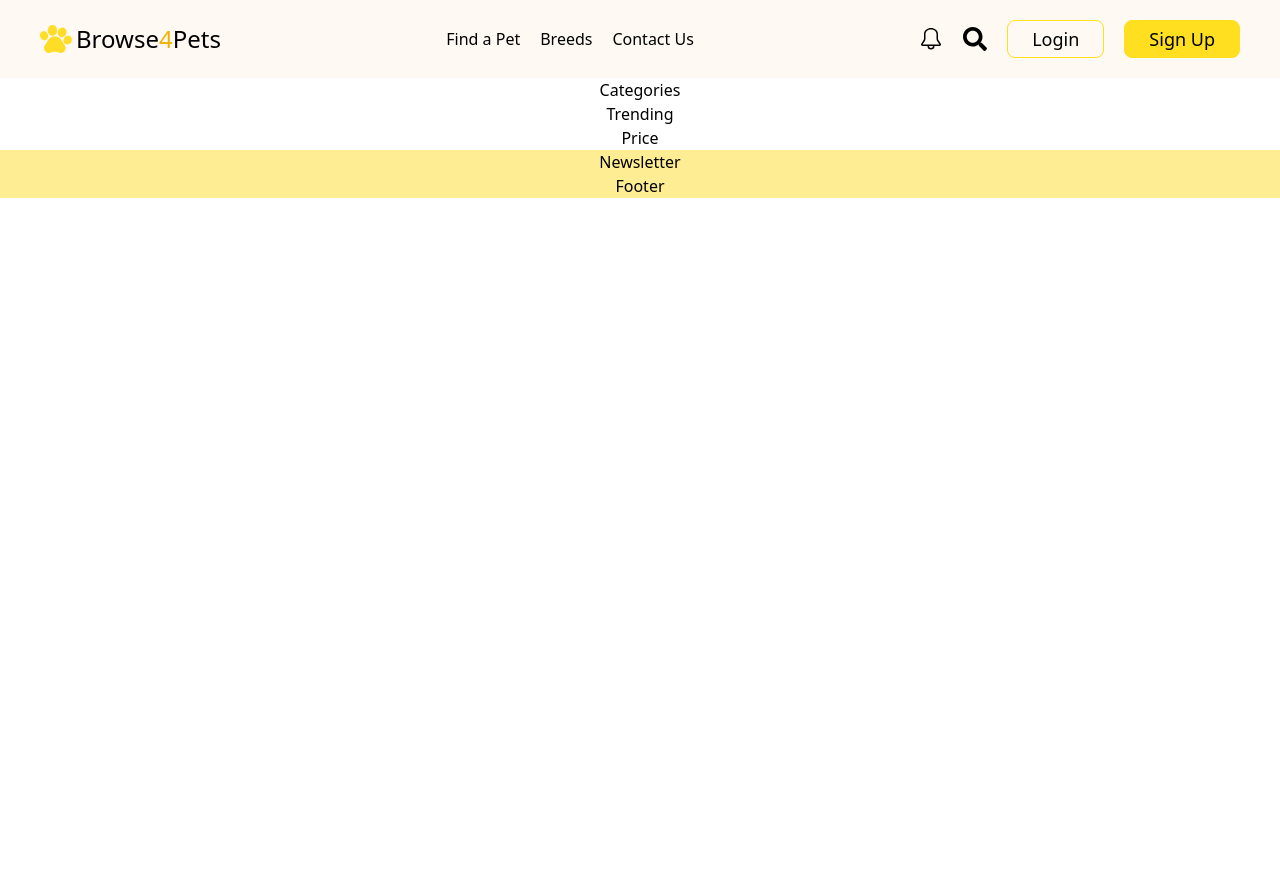
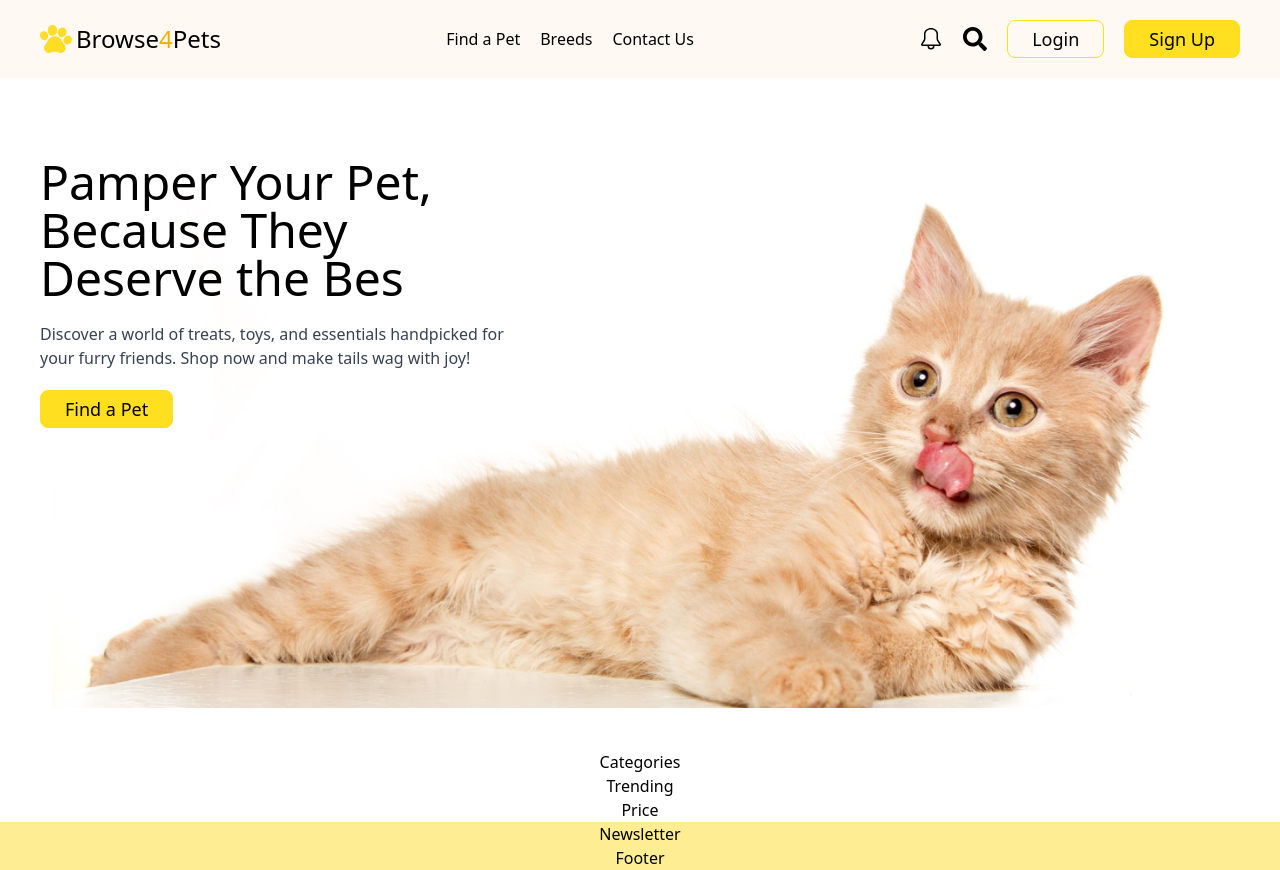
Before and after one commit to mrirakib04/landing-page-7, a React (Vite) app: page / in a window 1280 px wide. Before the commit the page ends 800 px from the top, so only its background shows below. Built offline with nearby package versions, Linux system fonts and the light colour scheme.

Commit message:
header added

```diff
--- a/src/components/Header.jsx
+++ b/src/components/Header.jsx
@@ -3,6 +3,7 @@ import { GoBell } from "react-icons/go";
 import { FaSearch } from "react-icons/fa";
 import { useState } from "react";
 import { PiListBold } from "react-icons/pi";
+import bg from "./../assets/img/cat-big.png";
 
 const Header = () => {
   const [showNav, setShowNav] = useState(false);
@@ -11,7 +12,7 @@ const Header = () => {
   };
 
   return (
-    <div className="w-full flex flex-col items-center">
+    <div className="w-full flex flex-col items-center h-[480px] sm:h-[570px] md:h-[650px] lg:h-[750px]">
       <nav className="w-full bg-[#FFF9F4] flex items-center justify-between md:px-10 px-5 py-5">
         <a className="flex items-center gap-1" href="./../../index.html">
           <img className="w-8" src={logo} alt="logo" />
@@ -81,6 +82,25 @@ const Header = () => {
           </ul>
         )}
       </nav>
+      <div className="w-full md:py-20 py-10 md:px-10 px-5 relative">
+        <div className="lg:w-5/12 md:w-9/12 sm:w-9/12 flex flex-col gap-5 items-start">
+          <h2 className="lg:text-5xl md:text-4xl text-3xl">
+            Pamper Your Pet, <br /> Because They Deserve the Bes
+          </h2>
+          <p className="text-gray-700">
+            Discover a world of treats, toys, and essentials handpicked for your
+            furry friends. Shop now and make tails wag with joy!
+          </p>
+          <button className="px-6 py-1 rounded-lg text-lg font-medium border border-yellow-300 bg-yellow-300 hover:bg-black hover:text-white duration-300">
+            Find a Pet
+          </button>
+        </div>
+        <img
+          className="-z-10 px-3 w-11/12 absolute md:-bottom-50 sm:-bottom-32 -bottom-10"
+          src={bg}
+          alt="bg"
+        />
+      </div>
     </div>
   );
 };
```
